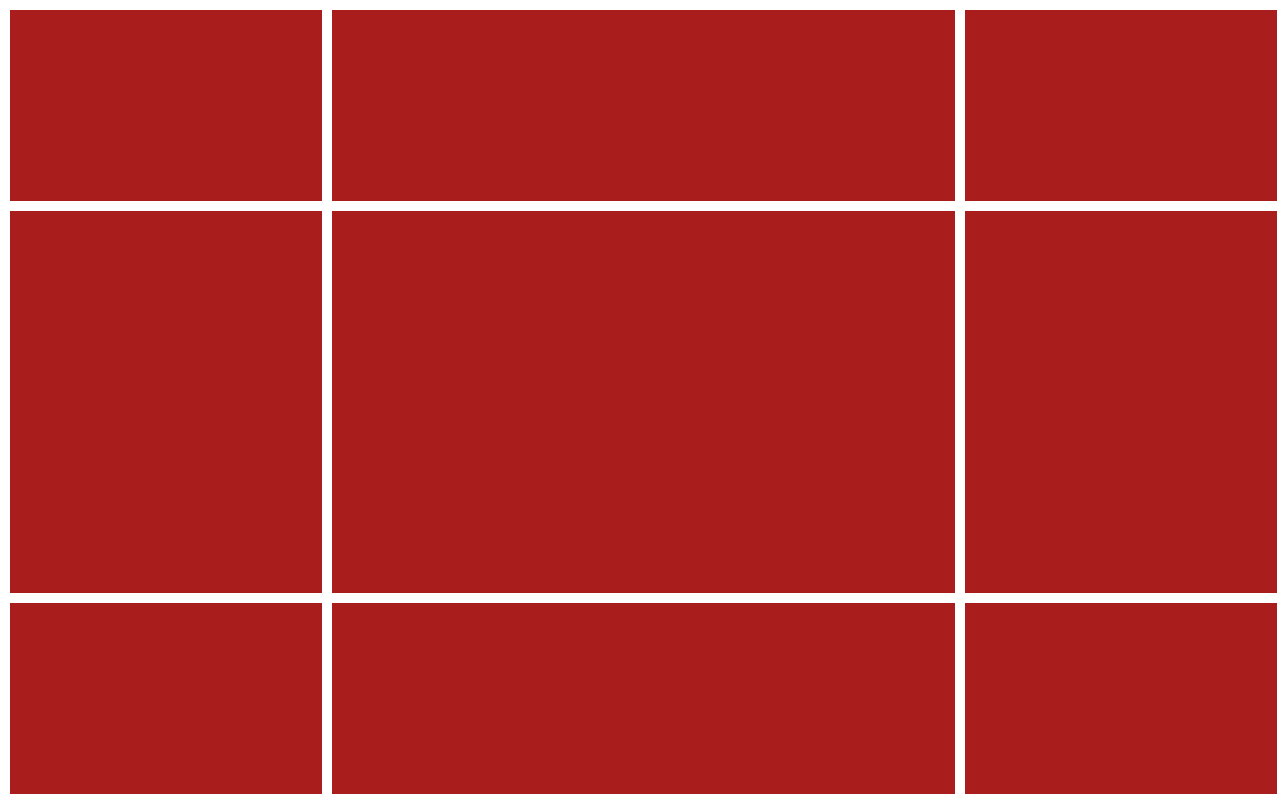
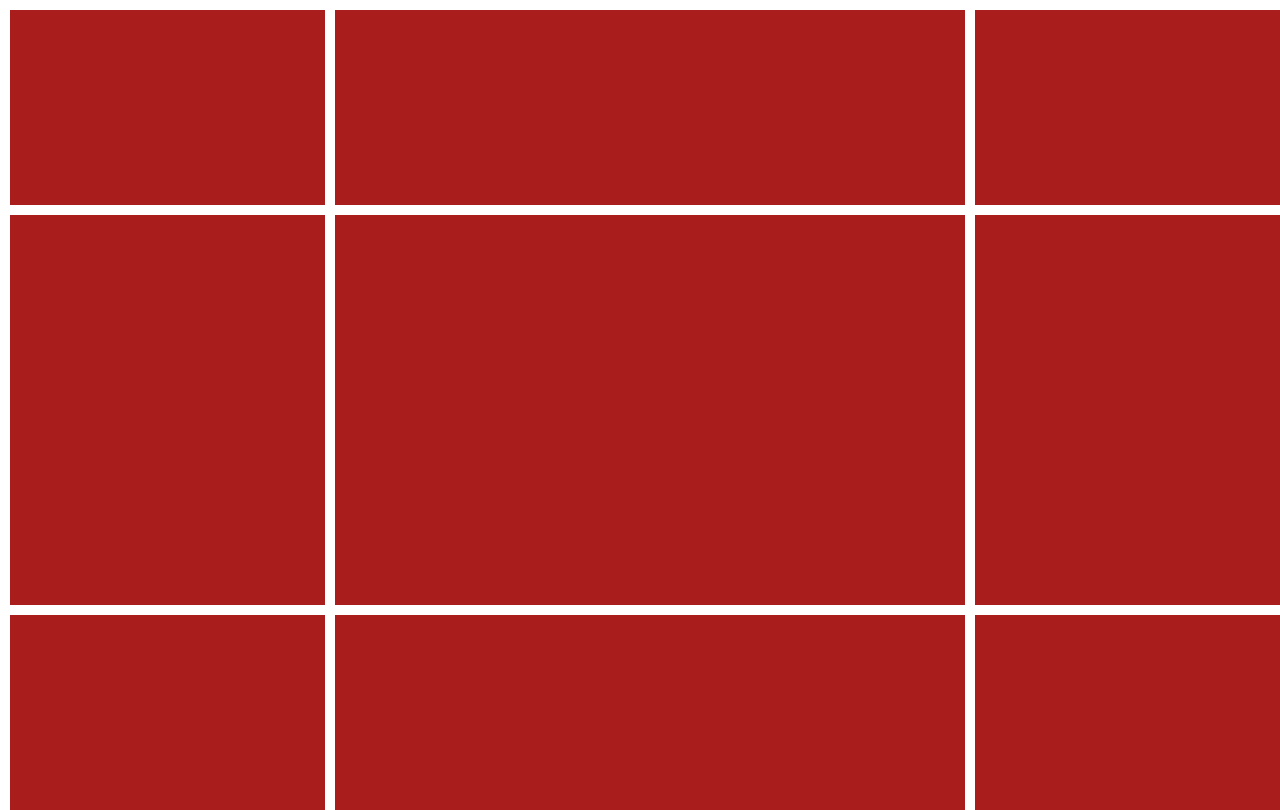
Before and after one commit to N1k1ta-white/CircusOnline, a React (Create React App) app in the folder frontend/: page /game in a window 1280 px wide. Built offline with nearby package versions, Linux system fonts and the light colour scheme.

Commit message:
based settings v2

```diff
--- a/frontend/public/index.html
+++ b/frontend/public/index.html
@@ -2,28 +2,7 @@
 <html lang="en">
   <head>
     <meta charset="utf-8" />
-    <link rel="icon" href="%PUBLIC_URL%/favicon.ico" />
     <meta name="viewport" content="width=device-width, initial-scale=1" />
-    <meta name="theme-color" content="#000000" />
-    <meta
-      name="description"
-      content="Web site created using create-react-app"
-    />
-    <link rel="apple-touch-icon" href="%PUBLIC_URL%/logo192.png" />
-    <!--
-      manifest.json provides metadata used when your web app is installed on a
-      user's mobile device or desktop. See https://developers.google.com/web/fundamentals/web-app-manifest/
-    -->
-    <link rel="manifest" href="%PUBLIC_URL%/manifest.json" />
-    <!--
-      Notice the use of %PUBLIC_URL% in the tags above.
-      It will be replaced with the URL of the `public` folder during the build.
-      Only files inside the `public` folder can be referenced from the HTML.
-
-      Unlike "/favicon.ico" or "favicon.ico", "%PUBLIC_URL%/favicon.ico" will
-      work correctly both with client-side routing and a non-root public URL.
-      Learn how to configure a non-root public URL by running `npm run build`.
-    -->
     <title>React App</title>
   </head>
   <body>
--- a/frontend/src/App.js
+++ b/frontend/src/App.js
@@ -1,6 +1,8 @@
 import React from 'react'
 import {BrowserRouter, Routes, Route} from 'react-router-dom'
 import Game from "./pages/Game/Game";
+import Home from './pages/Home/Home';
+import Authorization from './pages/Authorization/Authorization';
 import Header from "./components/Header/Header";
 
 function App() {
@@ -9,7 +11,9 @@ function App() {
           <Header/>
           <BrowserRouter>
               <Routes>
-                  <Route path='/game' element={<Game/>}/>
+                    <Route path='/' element={<Home/>}/>
+                    <Route path='/game' element={<Game/>}/>
+                    <Route path='/auth' element={<Authorization/>}/>
               </Routes>
           </BrowserRouter>
       </>
--- /dev/null
+++ b/frontend/src/pages/Authorization/Authorization.jsx
@@ -0,0 +1,9 @@
+import React from 'react'
+
+export default function Authorization() {
+  return (
+    <>
+
+    </>
+  )
+}
--- a/frontend/src/pages/Game/Game.module.css
+++ b/frontend/src/pages/Game/Game.module.css
@@ -4,8 +4,8 @@
 }
 .gameWindow {
     display: grid;
-    height: 98%;
-    width: 99%;
+    height: 100%;
+    width: 100%;
     grid-template-columns: 1fr 2fr 1fr;
     grid-template-rows: 1fr 2fr 1fr;
     gap: 10px;
--- /dev/null
+++ b/frontend/src/pages/Home/Home.jsx
@@ -0,0 +1,9 @@
+import React from 'react'
+
+export default function Home() {
+  return (
+    <>
+
+    </>
+  )
+}
```
Also changed, not shown: frontend/src/pages/Authorization/Authorization.module.css (added), frontend/src/pages/Home/Home.module.css (added).
